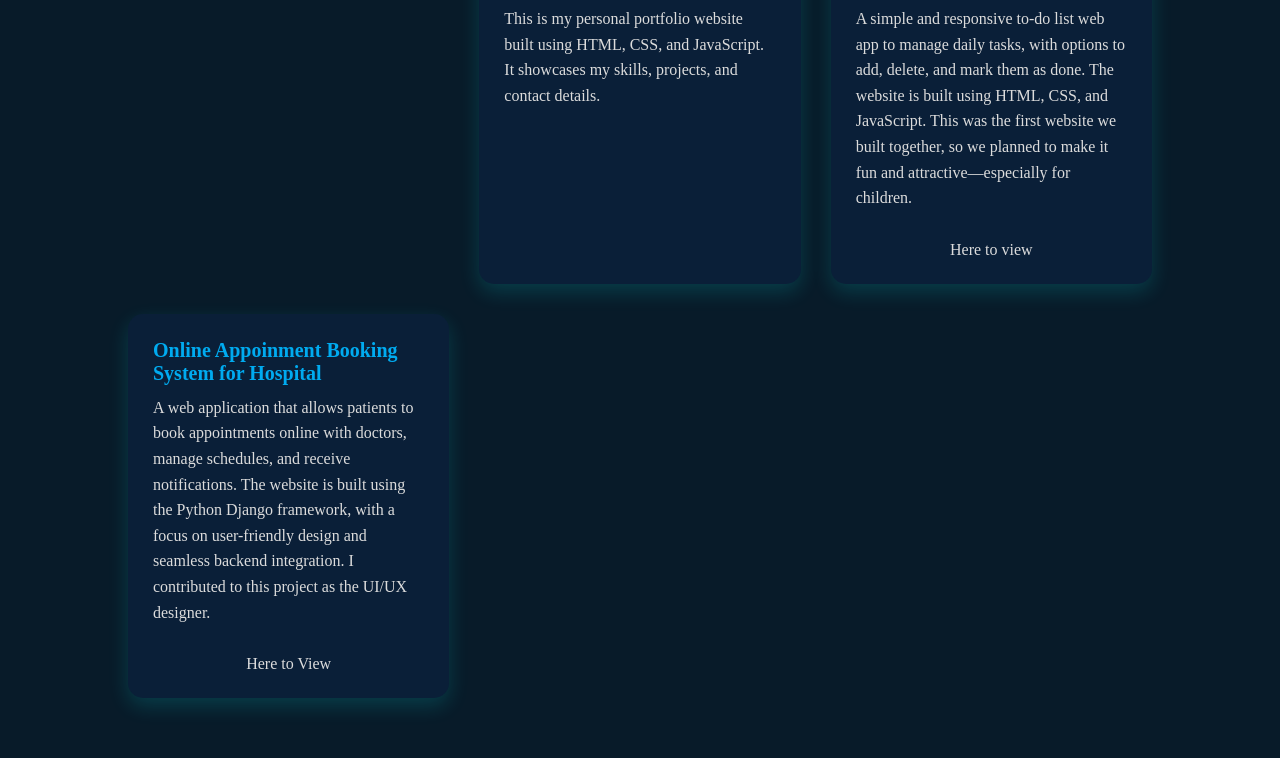
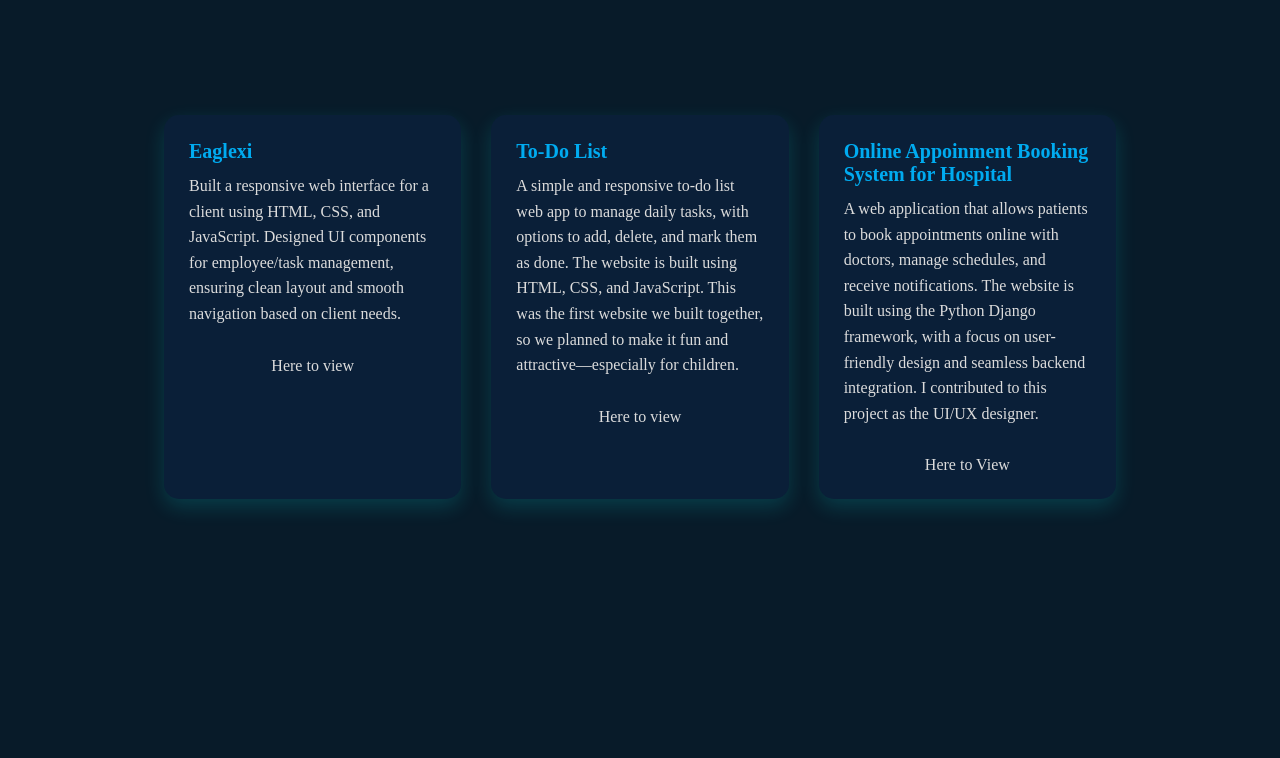
Before and after one commit to 301171bala/portfolio, a plain HTML site: page projects.html in a window 1280 px wide. Shown: the part 537-1295 px from the top of the page. After the commit the page ends 1136 px from the top, so only its background shows below. Drawn offline with Linux system fonts and the light colour scheme.

Commit message:
Add files via upload

```diff
--- a/projects.html
+++ b/projects.html
@@ -267,12 +267,32 @@
     transform: translateX(-50%);
   }
 }
-.projects h2 {
-  font-size: 2rem;
-  margin-bottom: 30px;
-  text-align: center;
-  color: #00abf0;
+/* Default mobile layout */
+.projects {
+  display: block;
 }
+
+/* Desktop grid layout */
+@media (min-width: 768px) {
+  .projects {
+    display: grid;
+    grid-template-columns: repeat(auto-fit, minmax(250px, 1fr));
+    gap: 30px;
+  }
+
+  .projects h2 {
+    text-align: center;
+    font-size: 2rem;
+    margin-bottom: 30px;
+    color: #00abf0;
+  }
+}
+
+/* Ensure parent container is not flex */
+.projects {
+  display: grid;
+}
+
 @media (max-width: 768px) {
   #skills-scroll {
     padding: 60px 5% 40px;
@@ -315,6 +335,28 @@
 .scroll-container::-webkit-scrollbar {
   display: none;
 }
+.project-section {
+  display: flex;
+  flex-direction: column;
+  align-items: center;
+  padding: 40px 20px;
+}
+
+.project-section h2 {
+  font-size: 2.5rem;
+  color: #00abf0;
+  margin-bottom: 40px;
+  text-align: center;
+}
+
+.projects {
+  display: grid;
+  grid-template-columns: repeat(auto-fit, minmax(250px, 1fr));
+  gap: 30px;
+  width: 100%;
+  max-width: 1200px;
+}
+
 
   </style>
 </head>
@@ -340,11 +382,13 @@
     <div class="skill-item"><i class="fab fa-github"></i><span>GitHub</span></div>
   </div>
 </section>
-<section class="projects">
-    <h2>Projects</h2>
+<section class="project-section">
+<h2>Projects</h2>
+<div class="projects">
     <div class="project-card">
-      <h3>Portfolio Website</h3>
-      <p>This is my personal portfolio website built using HTML, CSS, and JavaScript. It showcases my skills, projects, and contact details.</p>
+      <h3>Eaglexi</h3>
+      <p>Built a responsive web interface for a client using HTML, CSS, and JavaScript. Designed UI components for employee/task management, ensuring clean layout and smooth navigation based on client needs.</p>
+      <a href="https://eaglexi.com/" target="_blank" style="display: flex; justify-content: center; text-decoration: none;padding-top: 30px; color:#dcdcdc;">Here to view</a>
     </div>
 
      <div class="project-card">
@@ -362,7 +406,7 @@ The website is built using the Python Django framework, with a focus on user-fri
 I contributed to this project as the UI/UX designer. </p>
       <a href="https://appointment-booking-system-for-hospital-2vcb.onrender.com/" target="_blank"  style="display: flex; justify-content: center; text-decoration: none;padding-top: 30px; color:#dcdcdc;">Here to View</a>
     </div>
-
+</div>
   </section>
 
 </body>
```
